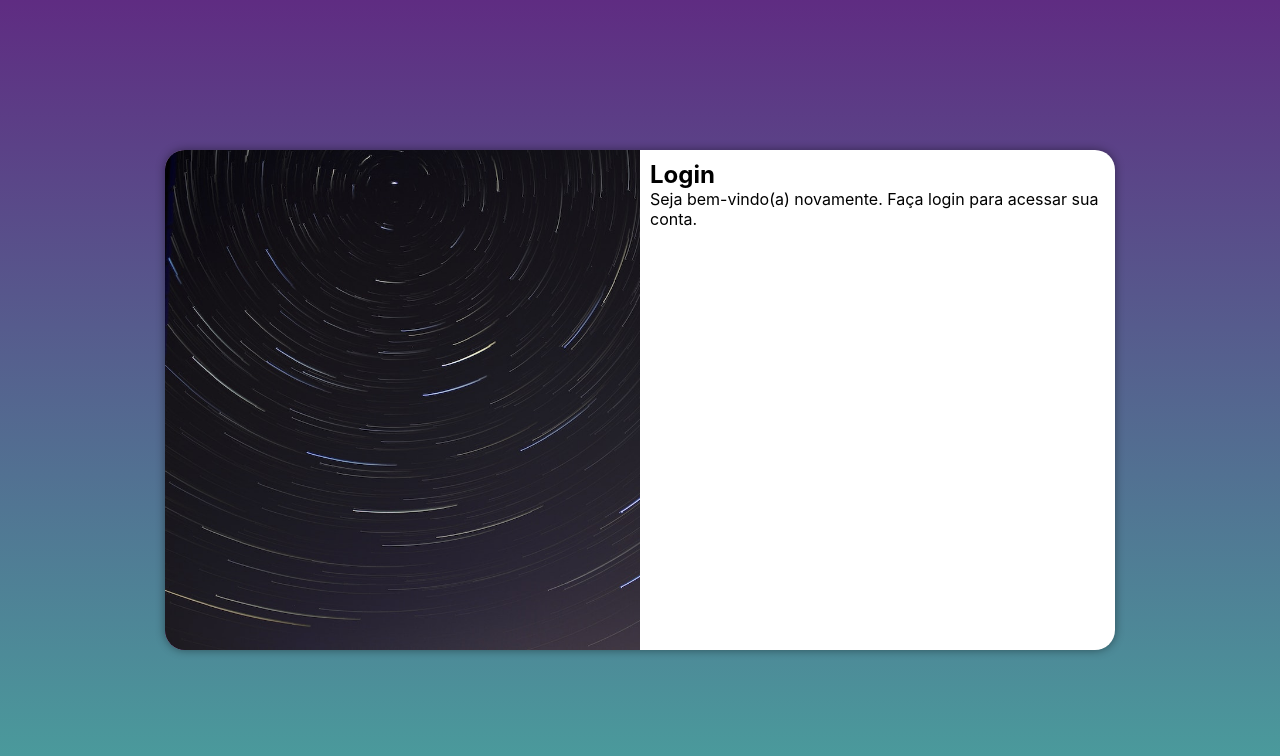
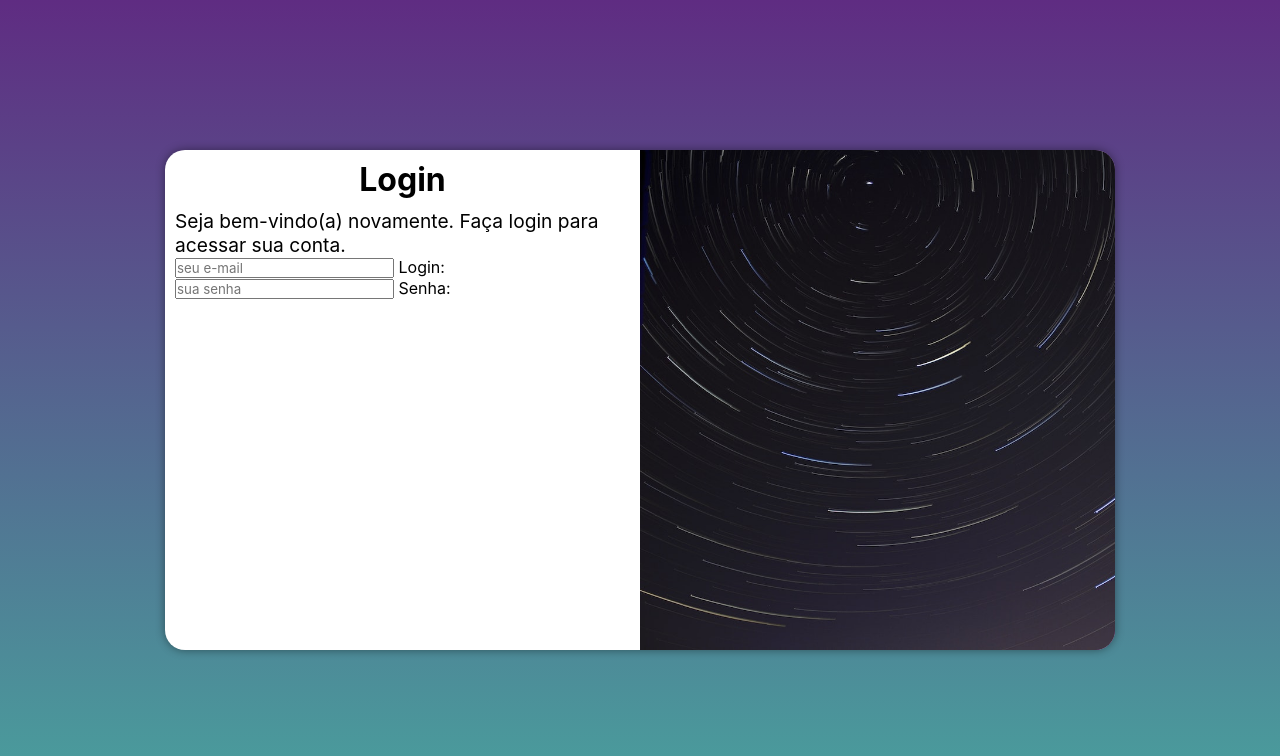
Before and after one commit to gustavodemorais/projeto-login, a plain HTML site: page index.html in a window 1280 px wide. Drawn offline with Linux system fonts and the light colour scheme.

Commit message:
atualização

```diff
--- a/estilos/media-query.css
+++ b/estilos/media-query.css
@@ -31,13 +31,21 @@
     }
 
     section#login > div#imagem {
-        float: left;
+        float: right;
         width: 50%;
         height: 100%;
     }
 
     section#login > div#formulario {
-        float: right;
+        float: left;
         width: 50%;
     }
+
+    div#formulario > h1 {
+        font-size: 2em;
+    }
+
+    div#formulario > p {
+        font-size: 1.2em;
+    }
 }
--- a/estilos/style.css
+++ b/estilos/style.css
@@ -47,3 +47,12 @@ section#login > div#formulario {
     display: block;
     padding: 10px;
 }
+
+div#formulario > h1 {
+    text-align: center;
+    margin-bottom: 10px;
+}
+
+div#formulario > p {
+    font-size: 1em;
+}
--- a/index.html
+++ b/index.html
@@ -18,7 +18,16 @@
                 <h1>Login</h1>
                 <p>Seja bem-vindo(a) novamente. Faça login para acessar sua conta.</p>
                 <form action="login.php" method="post">
+                    <div class="campo">
 
+                        <input type="email" name="login" id="ilogin" placeholder="seu e-mail">
+                        <label for="ilogin">Login:</label>
+                    </div>
+                    <div class="campo">
+
+                        <input type="password" name="senha" id="isenha" placeholder="sua senha">
+                        <label for="isenha">Senha:</label>
+                    </div>
                 </form>
             </div>
         </section>
```
